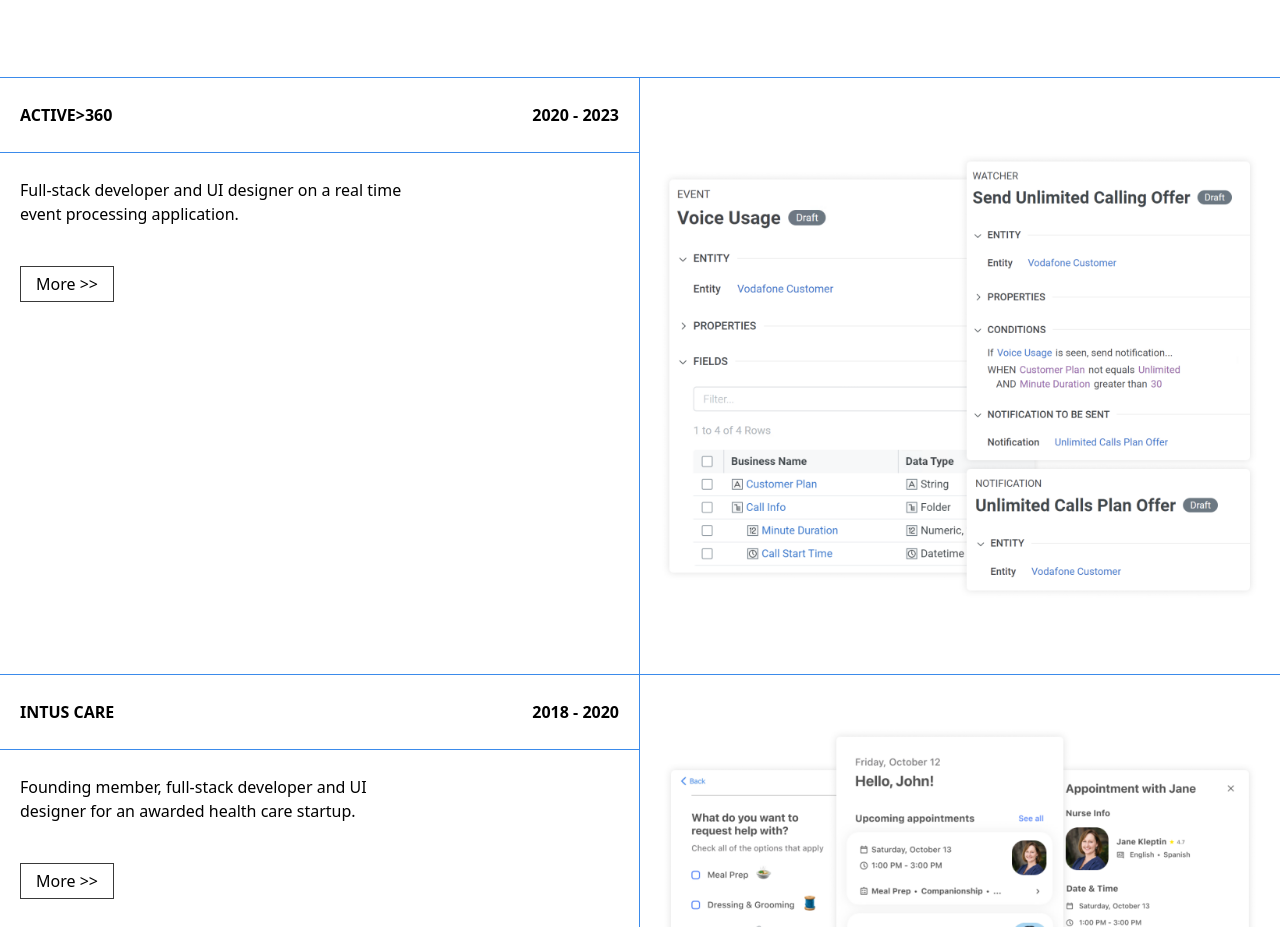
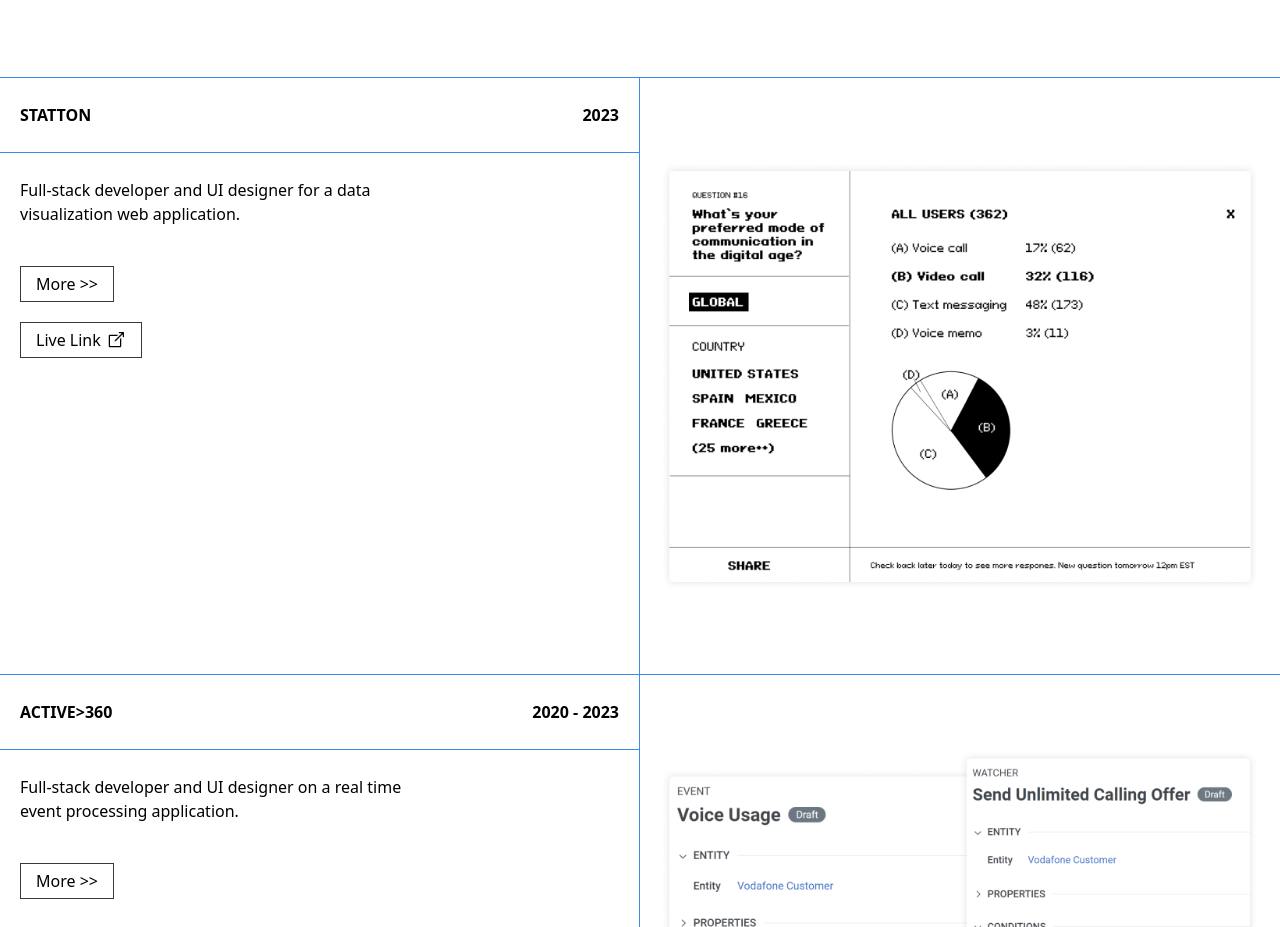
Before and after one commit to teo-clone/portfolio, a Gatsby site: page / in a window 1280 px wide. Shown: the part 870-1797 px from the top of the page. Built offline with nearby package versions, Linux system fonts and the light colour scheme; Gatsby itself is replaced by a stand-in of ours.

Commit message:
one more description mini update

```diff
--- a/src/commitDate.ts
+++ b/src/commitDate.ts
@@ -1,2 +1,2 @@
 // This file is auto-generated on pre-commit hook
-export const commitDateTime = '12/07/2023, 03:07:28 PM EST';
+export const commitDateTime = '12/07/2023, 03:19:26 PM EST';
--- a/src/components/home/Projects.tsx
+++ b/src/components/home/Projects.tsx
@@ -10,18 +10,18 @@
 
 
 const projectProps = [
-    // {
-    //     fullInfoUrl: "/statton",
-    //     title: "STATTON",
-    //     timeline: "2023",
-    //     description: "Full-stack developer and UI designer for a data visualization web application.",
-    //     liveLink: "https://statton.netlify.app",
-    //     image: {
-    //         id: "statton",
-    //         src: statton,
-    //         alt: "Image with examples of response analytics screen."
-    //     }
-    // },
+    {
+        fullInfoUrl: "/statton",
+        title: "STATTON",
+        timeline: "2023",
+        description: "Full-stack developer and UI designer for a data visualization web application.",
+        liveLink: "https://statton.netlify.app",
+        image: {
+            id: "statton",
+            src: statton,
+            alt: "Image with examples of response analytics screen."
+        }
+    },
     {
         fullInfoUrl: "/a360",
         title: "ACTIVE>360",
--- a/src/pages/intus.tsx
+++ b/src/pages/intus.tsx
@@ -34,7 +34,7 @@
 const Intus = () => (
     <ProjectTemplate
         title={"INTUS CARE"}
-        role={"Co-founder, Full-stack Mobile Development, UI Design"}
+        role={"Co-founder, Full-stack Mobile Application Development, UI Design"}
         team={"Evan Jackson, Robbie Felton, Samuel Prado, Me"}
         briefParagraphs={["Intus Care is a health care startup whose mission is to connect the elderly and disabled in need of care with home care providers, through the use of a mobile application."]}
     >
```
